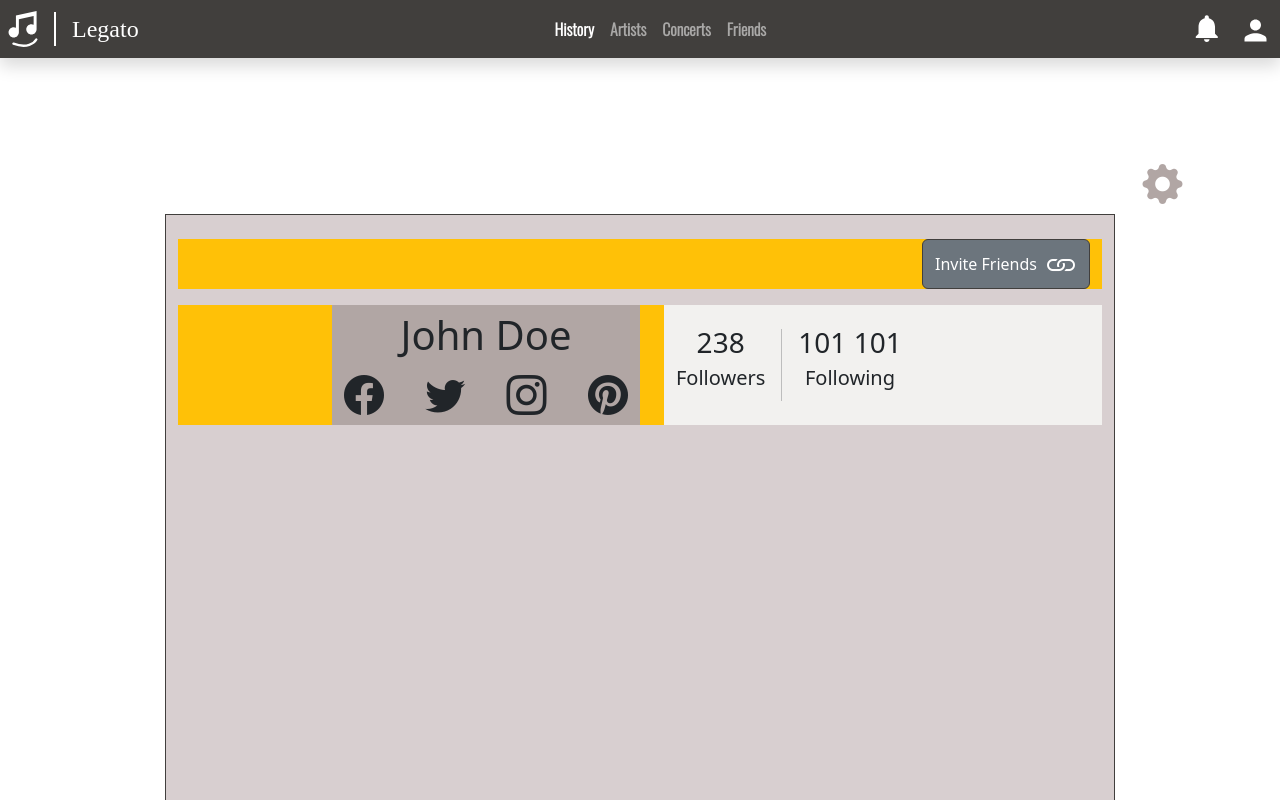
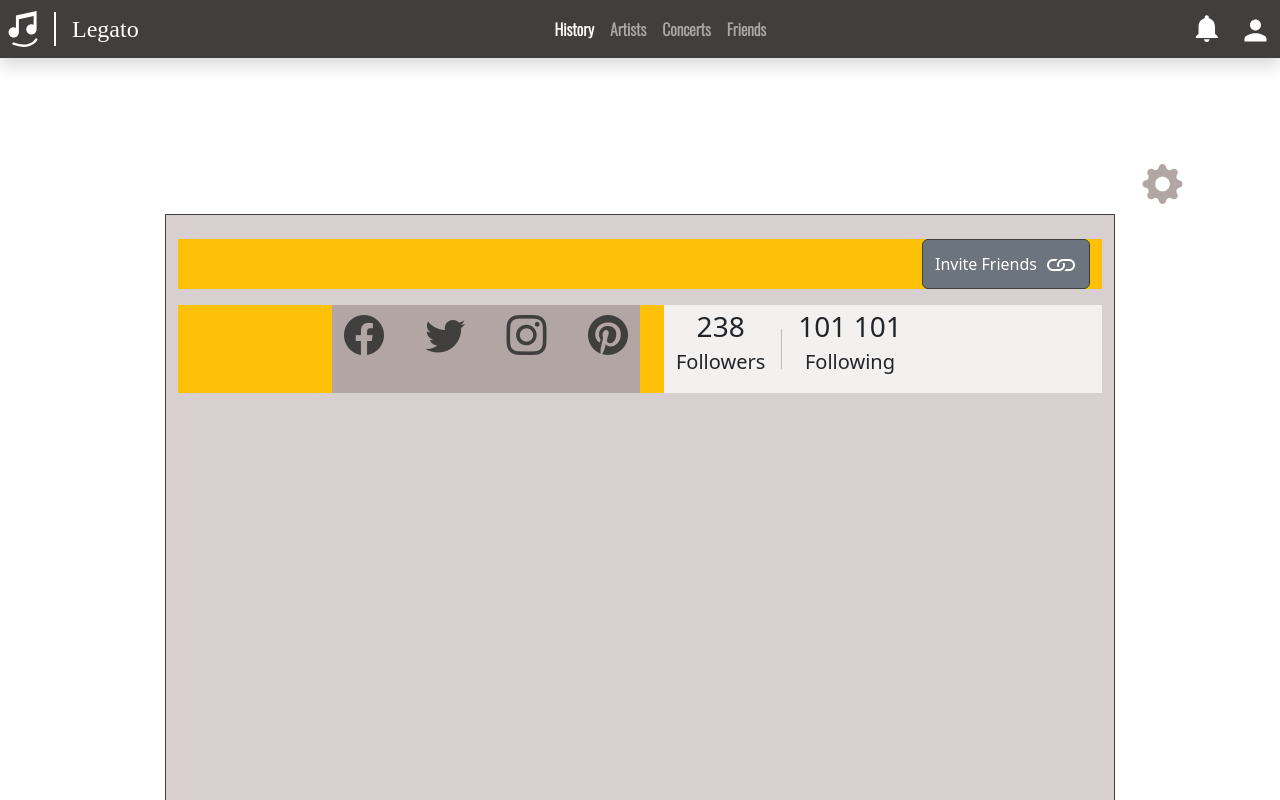
Before and after one commit to SDSC-Cali-Coders/Legato, a React (Create React App) app in the folder frontend/: page / in a window 1280 px wide. Shown: the top 800 px of the page. Built offline with nearby package versions, Linux system fonts and the light colour scheme; a web font is replaced by a local one.

Commit message:
Icons updated with hrefs from props

```diff
--- a/frontend/src/components/settings/UserProfile.jsx
+++ b/frontend/src/components/settings/UserProfile.jsx
@@ -26,13 +26,20 @@ const UserProfile = (props) => {
             <div className="row bg-warning">
                 <div className="col-4 bg-primary offset-2">
                     <div className="vstack">
-                        John Doe
                         {props.username}
                         <div className="hstack justify-content-between">
+                            <a className='text-dark' href={props.socialLinks.facebook}>
                             <i className="bi bi-facebook"/>
+                            </a>
+                            <a className='text-dark' href={props.socialLinks.twitter}>
                             <i className="bi bi-twitter"/>
+                            </a>
+                            <a className='text-dark' href={props.socialLinks.instagram}>
                             <i className="bi bi-instagram"/>
+                            </a>
+                            <a className='text-dark' href={props.socialLinks.pinterest}>
                             <i className="bi bi-pinterest"/>
+                            </a>
                         </div>
                     </div>
                 </div>
```
